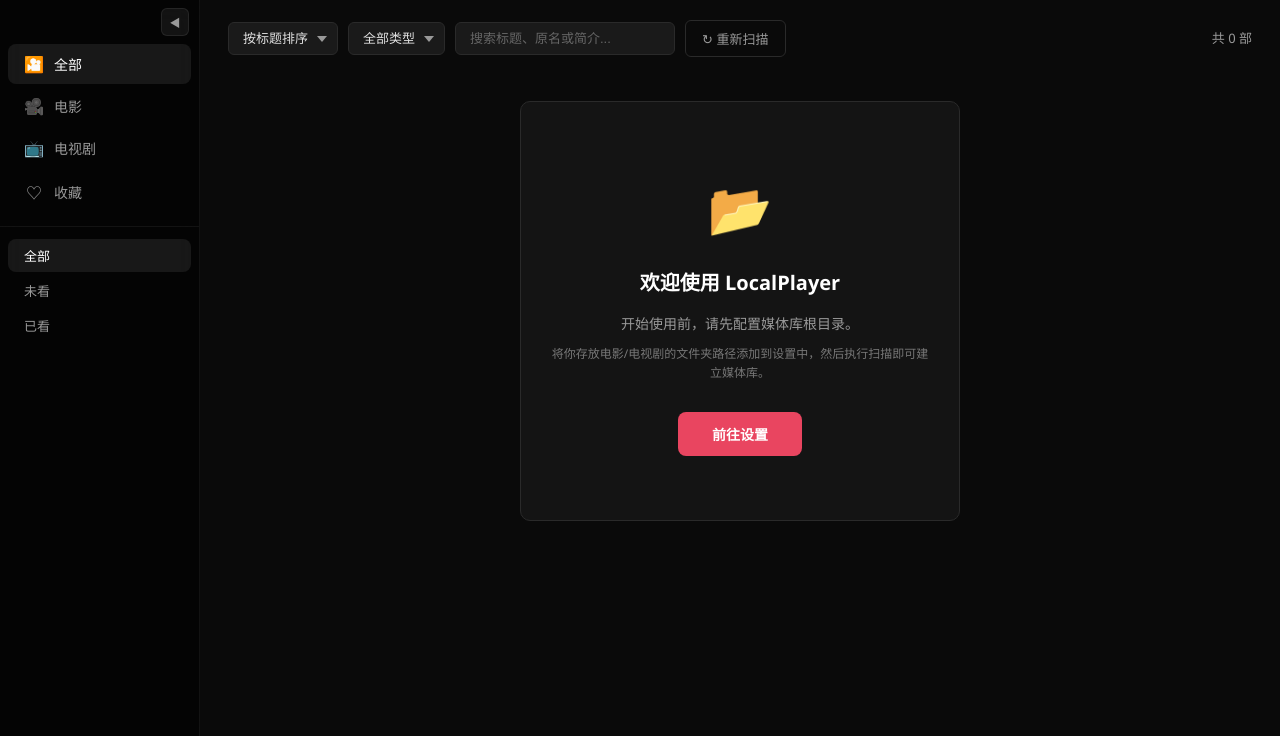
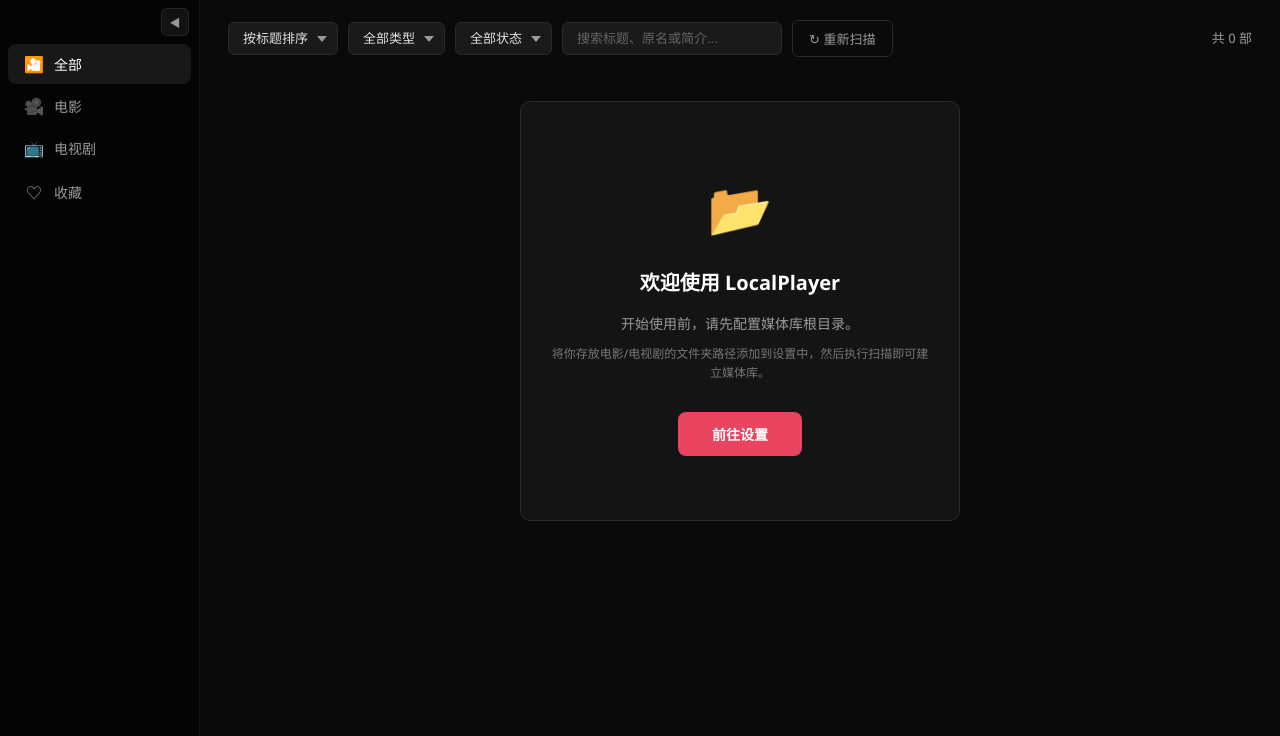
Before and after one commit to idjke-bt/idjke-bt-localplayer, a Flask app: page / in a window 1280 px wide. Shown: the part 64-800 px from the top of the page. Run offline with Flask 3, Linux system fonts and the light colour scheme; data comes from the database, SQL or seed files in the repository; data that the repository does not hold is empty.

Commit message:
fix: TV show watched badge on poster wall, episode toggle, move watched filter to toolbar
- Compute is_watched for shows by checking all episodes status in batch query
- Fix episode badge toggle by converting API integer response to boolean before comparison
- Move watched/unwatched filter from sidebar buttons to toolbar dropdown select

```diff
--- a/database.py
+++ b/database.py
@@ -389,7 +389,26 @@
         params,
     ).fetchall()
     conn.close()
-    return [_deserialize_metadata(dict(row)) for row in rows]
+    shows = [_deserialize_metadata(dict(row)) for row in rows]
+
+    # 批量计算每个电视剧的 is_watched 状态（全部单集已看才算已看）
+    if shows:
+        conn = get_connection()
+        show_ids = [s["id"] for s in shows]
+        placeholders = ",".join("?" * len(show_ids))
+        all_watched_rows = conn.execute(
+            f"""SELECT show_id FROM episodes
+                WHERE show_id IN ({placeholders})
+                GROUP BY show_id
+                HAVING COUNT(*) > 0 AND COUNT(*) = SUM(is_watched)""",
+            show_ids,
+        ).fetchall()
+        all_watched_ids = {row["show_id"] for row in all_watched_rows}
+        conn.close()
+        for s in shows:
+            s["is_watched"] = s["id"] in all_watched_ids
+
+    return shows
 
 
 def get_show(show_id):
--- a/static/app.js
+++ b/static/app.js
@@ -19,7 +19,6 @@
 let currentTVSeason = null;
 let currentTVScrollLeft = 0;
 let favoritesOnly = false;
-let currentWatched = "";         // "" = all, "true" = watched, "false" = unwatched
 let currentEpisodes = [];        // 当前电视剧的单集数据（用于季切换）
 let searchQuery = "";
 let _searchTimer = null;
@@ -145,7 +144,8 @@
     } else {
         url = `${API_BASE}/all_media?sort=${sortBy}&genre=${encodeURIComponent(genre)}`;
     }
-    if (currentWatched) url += `&watched=${currentWatched}`;
+    const watchedVal = document.getElementById("watched-select").value;
+    if (watchedVal) url += `&watched=${watchedVal}`;
     if (search) url += `&search=${encodeURIComponent(search)}`;
 
     try {
@@ -822,7 +822,7 @@
         const result = await apiPost(`${API_BASE}/episodes/${episodeId}/watched`);
         // 同步服务器状态到 DOM
         if (card && badge) {
-            const serverWatched = result.is_watched;
+            const serverWatched = !!result.is_watched;
             const domWatched = badge.classList.contains("watched");
             if (serverWatched !== domWatched) {
                 card.classList.toggle("ep-watched");
@@ -1415,24 +1415,15 @@
         loadPosterWall();
     });
 
-    // 工具栏
+    // 工具栏筛选
     document.getElementById("sort-select").addEventListener("change", loadPosterWall);
     document.getElementById("genre-select").addEventListener("change", loadPosterWall);
+    document.getElementById("watched-select").addEventListener("change", loadPosterWall);
     document.getElementById("btn-rescan").addEventListener("click", triggerScanFromWall);
 
     // 搜索
     document.getElementById("search-input").addEventListener("input", handleSearchInput);
     document.getElementById("btn-search-clear").addEventListener("click", clearSearch);
-
-    // 已看/未看筛选按钮
-    document.querySelectorAll(".sidebar-watched").forEach((btn) => {
-        btn.addEventListener("click", () => {
-            document.querySelectorAll(".sidebar-watched").forEach((b) => b.classList.remove("active"));
-            btn.classList.add("active");
-            currentWatched = btn.dataset.watched;
-            loadPosterWall();
-        });
-    });
 
     // 收藏筛选按钮
     document.getElementById("btn-nav-fav").addEventListener("click", toggleFavoritesFilter);
--- a/static/style.css
+++ b/static/style.css
@@ -118,10 +118,6 @@
 #sidebar.collapsed .sidebar-btn span:not(.sidebar-icon) {
     display: none;
 }
-#sidebar.collapsed .sidebar-watched-filter .sidebar-btn {
-    padding: 8px 4px;
-    font-size: 12px;
-}
 #sidebar.collapsed .sidebar-icon {
     font-size: 18px;
     width: auto;
@@ -163,19 +159,6 @@
 .sidebar-icon { font-size: 16px; width: 20px; text-align: center; flex-shrink: 0; }
 
 .sidebar-fav.active { color: var(--accent); }
-
-.sidebar-watched-filter {
-    display: flex;
-    flex-direction: column;
-    gap: 2px;
-    padding: 12px 8px 0;
-    margin-top: 12px;
-    border-top: 1px solid rgba(255,255,255,0.06);
-}
-.sidebar-watched-filter .sidebar-btn {
-    padding: 7px 16px;
-    font-size: 13px;
-}
 
 #main-content {
     flex: 1;
--- a/templates/index.html
+++ b/templates/index.html
@@ -48,11 +48,6 @@
                     <span class="sidebar-icon">&#9825;</span> 收藏
                 </button>
             </nav>
-            <div class="sidebar-watched-filter">
-                <button class="sidebar-btn sidebar-watched active" data-watched="">全部</button>
-                <button class="sidebar-btn sidebar-watched" data-watched="false">未看</button>
-                <button class="sidebar-btn sidebar-watched" data-watched="true">已看</button>
-            </div>
         </aside>
 
         <!-- ─── 主内容区 ─── -->
@@ -69,6 +64,11 @@
                         </select>
                         <select id="genre-select">
                             <option value="">全部类型</option>
+                        </select>
+                        <select id="watched-select">
+                            <option value="">全部状态</option>
+                            <option value="false">未看</option>
+                            <option value="true">已看</option>
                         </select>
                         <div class="search-box">
                             <input type="text" id="search-input" placeholder="搜索标题、原名或简介...">
```
